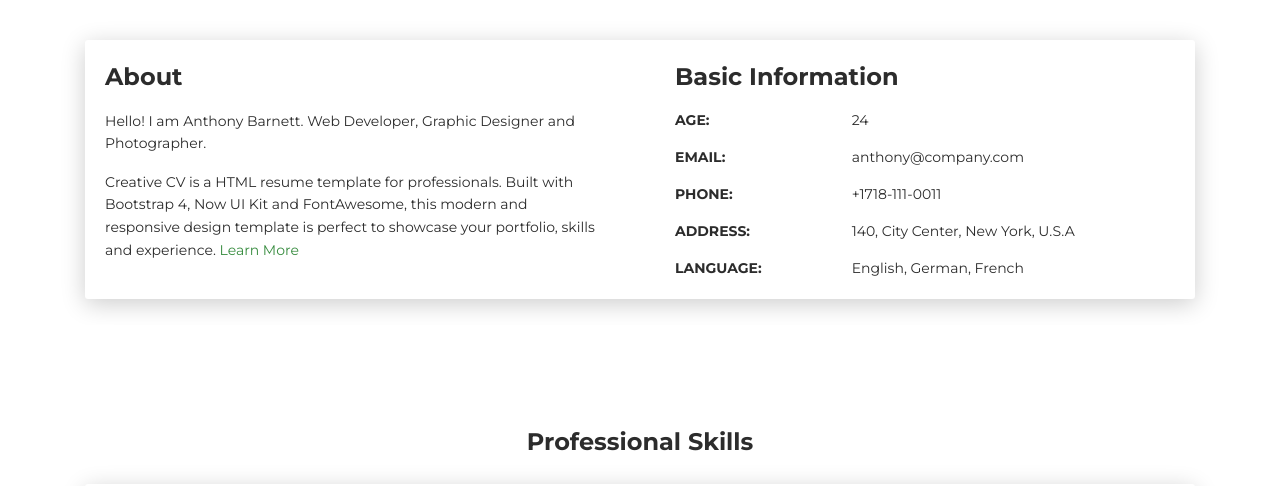
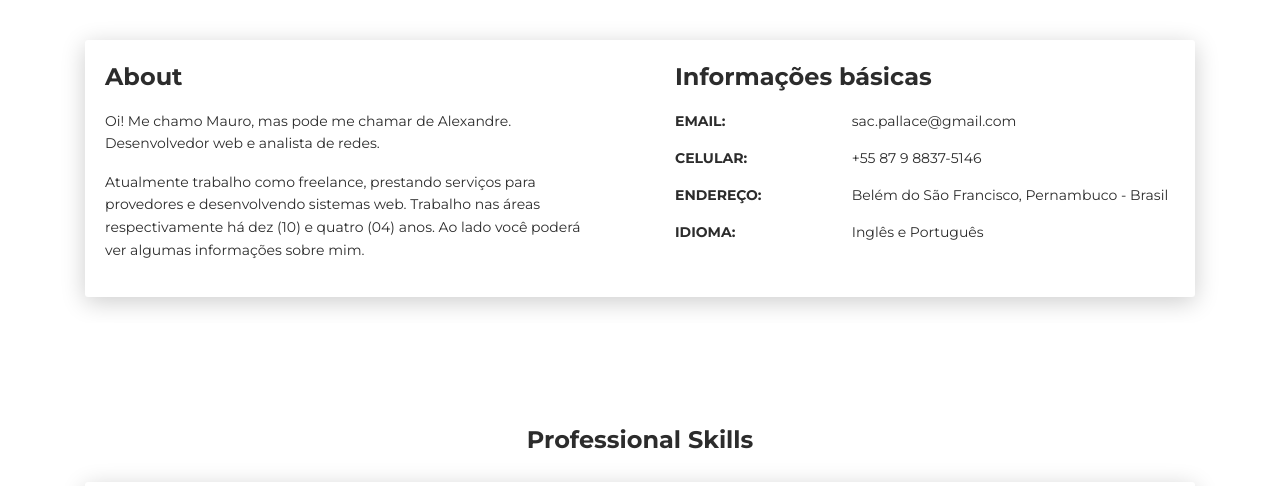
Before and after one commit to developerdevice/developerdevice.github.io, a plain HTML site: page index.html in a window 1280 px wide. Shown: the part 580-1066 px from the top of the page. Drawn offline with Linux system fonts and the light colour scheme.

Commit message:
Atualização sobre informações

```diff
--- a/index.html
+++ b/index.html
@@ -61,32 +61,28 @@
         <div class="col-lg-6 col-md-12">
           <div class="card-body">
             <div class="h4 mt-0 title">About</div>
-            <p>Hello! I am Anthony Barnett. Web Developer, Graphic Designer and Photographer.</p>
-            <p>Creative CV is a HTML resume template for professionals. Built with Bootstrap 4, Now UI Kit and FontAwesome, this modern and responsive design template is perfect to showcase your portfolio, skills and experience. <a href="https://templateflip.com/templates/creative-cv/" target="_blank">Learn More</a></p>
+            <p>Oi! Me chamo Mauro, mas pode me chamar de Alexandre. Desenvolvedor web e analista de redes.</p>
+            <p>Atualmente trabalho como freelance, prestando serviços para provedores e desenvolvendo sistemas web. Trabalho nas áreas respectivamente há dez (10) e quatro (04) anos. Ao lado você poderá ver algumas informações sobre mim.</p>
           </div>
         </div>
         <div class="col-lg-6 col-md-12">
           <div class="card-body">
-            <div class="h4 mt-0 title">Basic Information</div>
-            <div class="row">
-              <div class="col-sm-4"><strong class="text-uppercase">Age:</strong></div>
-              <div class="col-sm-8">24</div>
+            <div class="h4 mt-0 title">Informações básicas</div>
+            <div class="row mt-3">
+              <div class="col-sm-4"><strong class="text-uppercase">Email:</strong></div>
+              <div class="col-sm-8">sac.pallace@gmail.com</div>
             </div>
             <div class="row mt-3">
-              <div class="col-sm-4"><strong class="text-uppercase">Email:</strong></div>
-              <div class="col-sm-8">anthony@company.com</div>
+              <div class="col-sm-4"><strong class="text-uppercase">Celular:</strong></div>
+              <div class="col-sm-8">+55 87 9 8837-5146</div>
             </div>
             <div class="row mt-3">
-              <div class="col-sm-4"><strong class="text-uppercase">Phone:</strong></div>
-              <div class="col-sm-8">+1718-111-0011</div>
+              <div class="col-sm-4"><strong class="text-uppercase">Endereço:</strong></div>
+              <div class="col-sm-8">Belém do São Francisco, Pernambuco - Brasil</div>
             </div>
             <div class="row mt-3">
-              <div class="col-sm-4"><strong class="text-uppercase">Address:</strong></div>
-              <div class="col-sm-8">140, City Center, New York, U.S.A</div>
-            </div>
-            <div class="row mt-3">
-              <div class="col-sm-4"><strong class="text-uppercase">Language:</strong></div>
-              <div class="col-sm-8">English, German, French</div>
+              <div class="col-sm-4"><strong class="text-uppercase">Idioma:</strong></div>
+              <div class="col-sm-8">Inglês e Português</div>
             </div>
           </div>
         </div>
```
